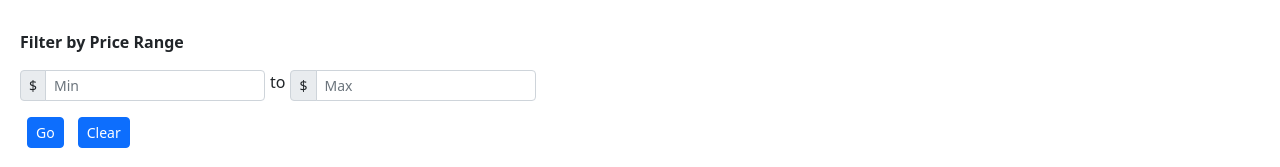
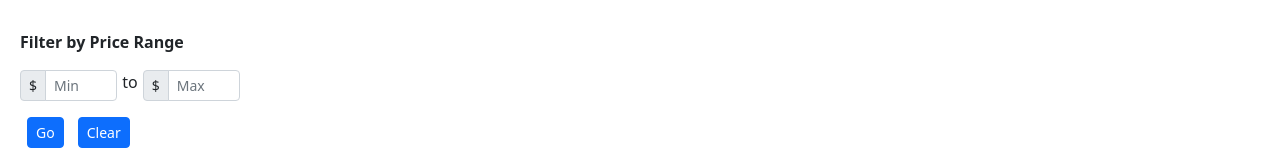
Before and after one commit to ShirleyWQQ/ECommerce-Shopping-Website, a React (Create React App) app in the folder client/: page / in a window 1280 px wide. Shown: the part 532-699 px from the top of the page. Built offline with nearby package versions, Linux system fonts and the light colour scheme; no server answers.

Commit message:
small change

```diff
--- a/client/src/components/ProductFilter.js
+++ b/client/src/components/ProductFilter.js
@@ -95,7 +95,7 @@ export default function ProductFilter(props) {
       </Form>
       <p className="font-weight-bold" id="filter">Filter by Price Range</p>
       <Form>
-        <div style={{ display: "flex", flexDirection: "row" }}>
+        <div style={{ display: "flex", flexDirection: "row", maxWidth:"220px" }}>
           <InputGroup size="sm" className="mb-3">
             <InputGroup.Text id="inputGroup-sizing-sm">$</InputGroup.Text>
             <Form.Control
```
Also changed, not shown: client/src/pages/user/CartPage.js (+0 -13 lines).
